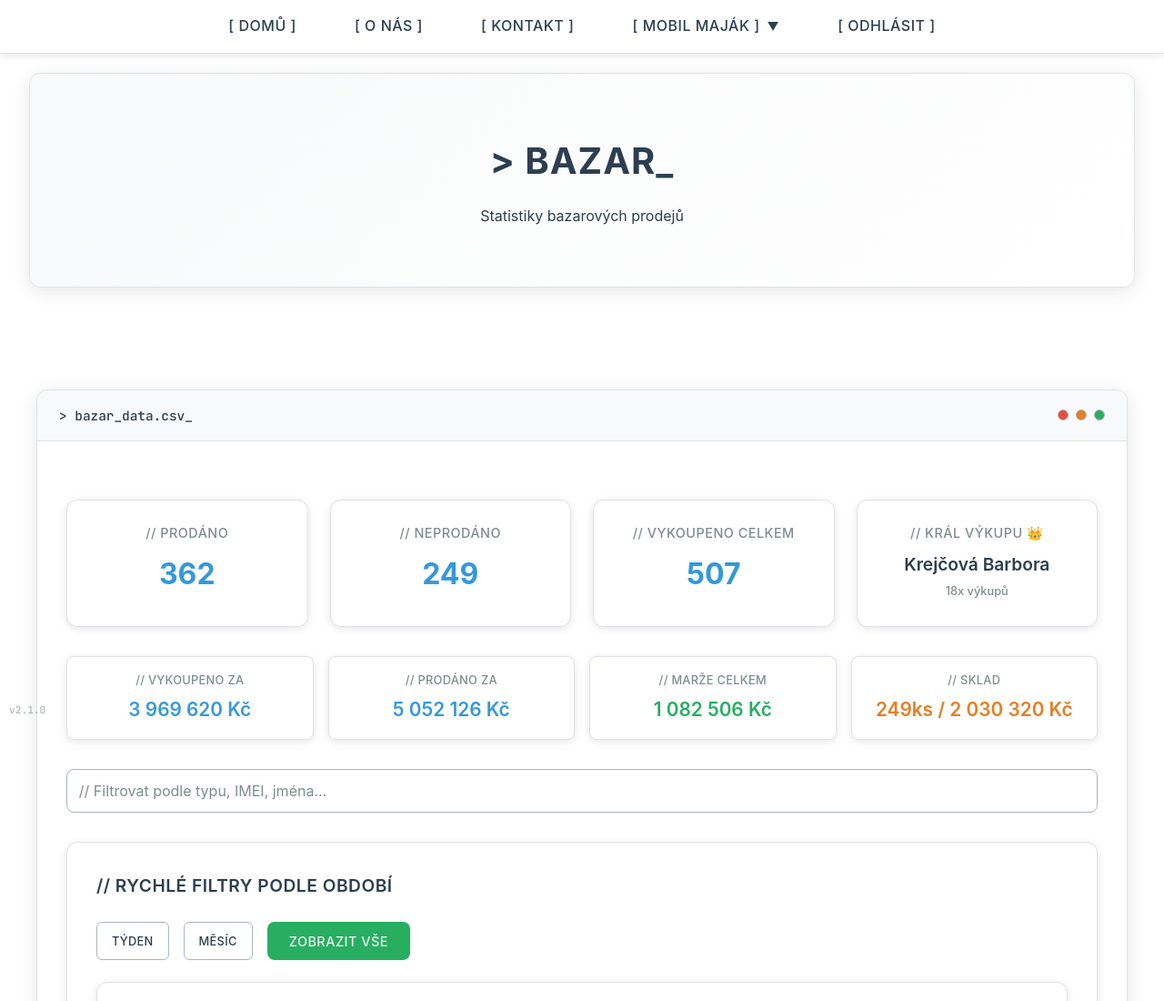
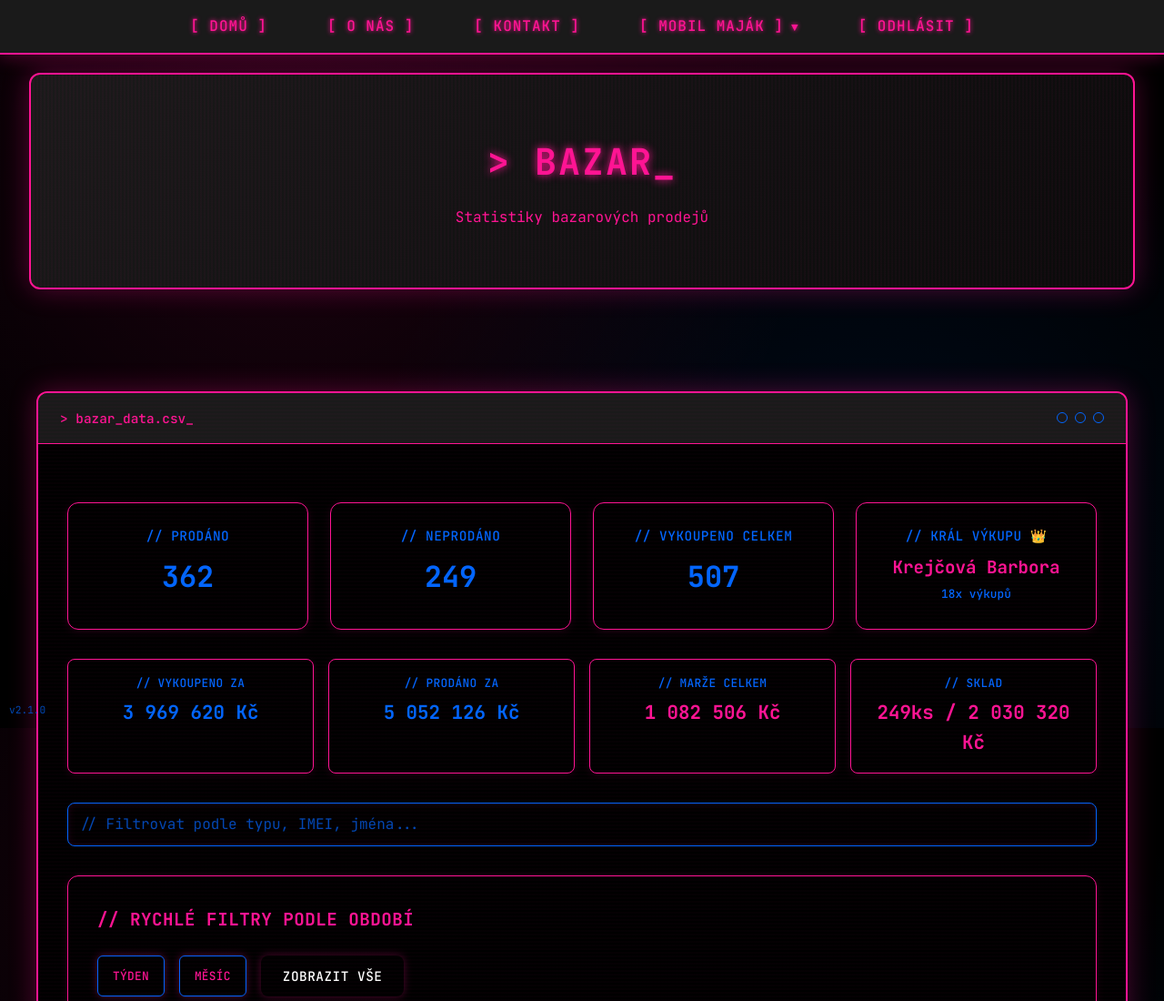
Before and after one commit to simekmartas/simekworkspace, a plain HTML site: page bazar.html in a window 1280 px wide. Shown: the top 1100 px of the page at 91% size. Drawn offline with Linux system fonts and the light colour scheme; no server answers; sample sign-in values are in the browser's storage.

Commit message:
Add files via upload

```diff
--- a/navigation.js
+++ b/navigation.js
@@ -4,12 +4,12 @@ function updateNavigation() {
     const isLoggedIn = localStorage.getItem('isLoggedIn');
 
     // Přidání hamburger menu pro mobily
-    const header = document.querySelector('header');
-    if (!header.querySelector('.hamburger')) {
+    const headerContent = document.querySelector('.header-content');
+    if (headerContent && !headerContent.querySelector('.hamburger')) {
         const hamburger = document.createElement('button');
         hamburger.className = 'hamburger';
         hamburger.innerHTML = '<span></span><span></span><span></span>';
-        header.appendChild(hamburger);
+        headerContent.appendChild(hamburger);
     }
 
     // Základní položky menu pro všechny uživatele
--- a/styles.css
+++ b/styles.css
@@ -6,33 +6,51 @@
 }
 
 :root {
-    /* Minimalistická paleta barev */
-    --primary-dark: #2c3e50;
-    --primary-light: #34495e;
-    --accent-blue: #3498db;
-    --accent-green: #27ae60;
-    --accent-orange: #e67e22;
-    --accent-red: #e74c3c;
-    --text-primary: #2c3e50;
-    --text-secondary: #7f8c8d;
-    --text-light: #ecf0f1;
-    --background-light: #ffffff;
-    --background-gray: #f8f9fa;
-    --border-light: #dee2e6;
-    --border-medium: #adb5bd;
-    --shadow-light: rgba(0, 0, 0, 0.1);
-    --shadow-medium: rgba(0, 0, 0, 0.15);
+    /* Firemní identita - černá, modrá, růžová, bílá paleta */
+    --primary-dark: #000000;
+    --primary-light: #1a1a1a;
+    --accent-blue: #0066ff;
+    --accent-blue-light: #3399ff;
+    --accent-blue-dark: #0044cc;
+    --accent-pink: #ff1493;
+    --accent-pink-light: #ff69b4;
+    --accent-pink-dark: #dc143c;
+    --text-primary: #ff1493;
+    --text-secondary: #0066ff;
+    --text-light: #ffffff;
+    --text-retro: #ff1493;
+    --background-light: #000000;
+    --background-gray: #1a1a1a;
+    --background-dark: #0a0a0a;
+    --border-light: #ff1493;
+    --border-medium: #0066ff;
+    --border-retro: #ffffff;
+    --shadow-light: rgba(255, 20, 147, 0.1);
+    --shadow-medium: rgba(255, 20, 147, 0.2);
+    --shadow-glow: rgba(255, 20, 147, 0.3);
+
+    /* Retro terminálové barvy */
+    --retro-pink: #ff1493;
+    --retro-blue: #0066ff;
+    --retro-white: #ffffff;
+    --retro-black: #000000;
+    --retro-pink-bright: #ff69b4;
+    --retro-blue-bright: #3399ff;
 }
 
 body {
-    font-family: 'Inter', 'Segoe UI', 'Roboto', sans-serif;
+    font-family: 'JetBrains Mono', 'Courier New', monospace;
     line-height: 1.6;
-    color: var(--text-primary);
+    color: var(--text-retro);
     background: var(--background-light);
     min-height: 100vh;
     -webkit-text-size-adjust: 100%;
-    -webkit-tap-highlight-color: rgba(52, 152, 219, 0.2);
+    -webkit-tap-highlight-color: rgba(255, 20, 147, 0.2);
     touch-action: manipulation;
+    background-image:
+        radial-gradient(circle at 25% 25%, rgba(255, 20, 147, 0.1) 0%, transparent 50%),
+        radial-gradient(circle at 75% 75%, rgba(0, 102, 255, 0.1) 0%, transparent 50%);
+    background-attachment: fixed;
 }
 
 /* Bezpečnostní skrytí obsahu pro chráněné stránky */
@@ -45,14 +63,15 @@ body.protected-page.authenticated {
 }
 
 header {
-    background: var(--background-light);
+    background: var(--background-gray);
     padding: 1rem 0;
     position: fixed;
     width: 100%;
     top: 0;
     z-index: 1000;
-    border-bottom: 1px solid var(--border-light);
-    box-shadow: 0 2px 10px var(--shadow-light);
+    border-bottom: 2px solid var(--border-light);
+    box-shadow: 0 2px 20px var(--shadow-glow);
+    backdrop-filter: blur(10px);
 }
 
 nav ul {
@@ -63,21 +82,26 @@ nav ul {
 }
 
 nav a {
-    color: var(--text-primary);
+    color: var(--text-retro);
     text-decoration: none;
     font-weight: 500;
-    transition: all 0.2s ease;
+    transition: all 0.3s ease;
     text-transform: uppercase;
-    letter-spacing: 0.5px;
+    letter-spacing: 1px;
     white-space: nowrap;
     padding: 0.5rem 1rem;
     border-radius: 6px;
+    border: 1px solid transparent;
+    text-shadow: 0 0 5px var(--retro-pink);
 }
 
 nav a:hover {
-    color: var(--accent-blue);
-    background: var(--background-gray);
+    color: var(--retro-blue);
+    background: var(--background-dark);
     text-decoration: none;
+    border: 1px solid var(--retro-blue);
+    box-shadow: 0 0 10px var(--retro-blue);
+    text-shadow: 0 0 10px var(--retro-blue);
 }
 
 main {
@@ -90,32 +114,56 @@ section {
 }
 
 .hero {
-    background: linear-gradient(135deg, var(--background-gray) 0%, var(--background-light) 100%);
-    color: var(--text-primary);
+    background: linear-gradient(135deg, var(--background-gray) 0%, var(--background-dark) 100%);
+    color: var(--text-retro);
     text-align: center;
     padding: 4rem 2rem;
-    border: 1px solid var(--border-light);
+    border: 2px solid var(--border-light);
     margin: 2rem;
     border-radius: 12px;
-    box-shadow: 0 4px 20px var(--shadow-light);
+    box-shadow: 0 0 30px var(--shadow-glow);
+    position: relative;
+    overflow: hidden;
+}
+
+.hero::before {
+    content: '';
+    position: absolute;
+    top: 0;
+    left: 0;
+    right: 0;
+    bottom: 0;
+    background:
+        repeating-linear-gradient(
+            90deg,
+            transparent,
+            transparent 2px,
+            rgba(255, 20, 147, 0.03) 2px,
+            rgba(255, 20, 147, 0.03) 4px
+        );
+    pointer-events: none;
 }
 
 h1 {
     font-size: 2.5rem;
     margin-bottom: 1rem;
     text-transform: uppercase;
-    letter-spacing: 1px;
-    color: var(--text-primary);
+    letter-spacing: 2px;
+    color: var(--text-retro);
     font-weight: 700;
+    text-shadow: 0 0 10px var(--retro-pink);
+    position: relative;
+    z-index: 1;
 }
 
 h2 {
     font-size: 2rem;
     margin-bottom: 1.5rem;
-    color: var(--accent-blue);
+    color: var(--retro-blue);
     text-transform: uppercase;
-    letter-spacing: 0.5px;
+    letter-spacing: 1px;
     font-weight: 600;
+    text-shadow: 0 0 8px var(--retro-blue);
 }
 
 #contact-form {
@@ -128,23 +176,26 @@ h2 {
 
 input, textarea {
     padding: 0.8rem;
-    border: 1px solid var(--border-medium);
+    border: 2px solid var(--border-light);
     border-radius: 6px;
     font-size: 1rem;
-    font-family: inherit;
-    background: var(--background-light);
-    color: var(--text-primary);
-    transition: border-color 0.2s ease, box-shadow 0.2s ease;
+    font-family: 'JetBrains Mono', monospace;
+    background: var(--background-gray);
+    color: var(--text-retro);
+    transition: all 0.3s ease;
+    box-shadow: inset 0 0 10px rgba(255, 20, 147, 0.1);
 }
 
 input:focus, textarea:focus {
     outline: none;
-    border-color: var(--accent-blue);
-    box-shadow: 0 0 0 3px rgba(52, 152, 219, 0.1);
+    border-color: var(--retro-blue);
+    box-shadow: 0 0 15px var(--retro-blue), inset 0 0 15px rgba(0, 102, 255, 0.2);
+    text-shadow: 0 0 5px var(--retro-pink);
 }
 
 input::placeholder, textarea::placeholder {
     color: var(--text-secondary);
+    opacity: 0.7;
 }
 
 textarea {
@@ -153,24 +204,28 @@ textarea {
 }
 
 button {
-    background: var(--accent-blue);
-    color: var(--text-light);
+    background: linear-gradient(135deg, var(--retro-pink), var(--accent-pink-light));
+    color: var(--retro-white);
     padding: 0.8rem 1.5rem;
-    border: none;
+    border: 2px solid var(--retro-pink);
     cursor: pointer;
     font-size: 1rem;
-    transition: all 0.2s ease;
+    transition: all 0.3s ease;
     text-transform: uppercase;
-    letter-spacing: 0.5px;
-    font-family: inherit;
+    letter-spacing: 1px;
+    font-family: 'JetBrains Mono', monospace;
     border-radius: 6px;
-    font-weight: 500;
+    font-weight: 600;
+    text-shadow: 0 0 5px rgba(0, 0, 0, 0.5);
+    box-shadow: 0 0 10px rgba(255, 20, 147, 0.3);
 }
 
 button:hover {
-    background: #2980b9;
-    transform: translateY(-1px);
-    box-shadow: 0 4px 12px var(--shadow-medium);
+    background: linear-gradient(135deg, var(--retro-blue), var(--accent-blue-light));
+    border-color: var(--retro-blue);
+    transform: translateY(-2px);
+    box-shadow: 0 0 20px var(--retro-blue), 0 4px 15px rgba(0, 102, 255, 0.4);
+    text-shadow: 0 0 8px rgba(0, 0, 0, 0.8);
 }
 
 footer {
@@ -180,7 +235,8 @@ footer {
     padding: 1rem;
     margin-top: 2rem;
     font-size: 0.9rem;
-    border-top: 1px solid var(--border-light);
+    border-top: 2px solid var(--border-light);
+    box-shadow: 0 -2px 10px var(--shadow-glow);
 }
 
 /* Hamburger menu */
@@ -197,15 +253,17 @@ footer {
 .hamburger span {
     width: 25px;
     height: 3px;
-    background: var(--text-primary);
+    background: var(--retro-pink);
     margin: 3px 0;
     transition: 0.3s;
     border-radius: 2px;
+    box-shadow: 0 0 5px var(--retro-pink);
 }
 
 .hamburger.active span:nth-child(1) {
     transform: rotate(-45deg) translate(-5px, 6px);
-    background: var(--accent-blue);
+    background: var(--retro-blue);
+    box-shadow: 0 0 8px var(--retro-blue);
 }
 
 .hamburger.active span:nth-child(2) {
@@ -214,7 +272,8 @@ footer {
 
 .hamburger.active span:nth-child(3) {
     transform: rotate(45deg) translate(-5px, -6px);
-    background: var(--accent-blue);
+    background: var(--retro-blue);
+    box-shadow: 0 0 8px var(--retro-blue);
 }
 
 /* Mobilní optimalizace */
@@ -224,10 +283,11 @@ footer {
     }
 
     header {
-        padding: 0.5rem 1rem;
-        display: flex;
-        justify-content: space-between;
-        align-items: center;
+        padding: 0.5rem 0;
+    }
+
+    .header-content {
+        padding: 0 1rem;
     }
 
     .hamburger {
@@ -746,13 +806,33 @@ tr:hover td {
 
 /* Data komponenty */
 .retro-data-container {
-    background: var(--background-light);
-    border: 1px solid var(--border-light);
+    background: var(--background-gray);
+    border: 2px solid var(--border-light);
     border-radius: 12px;
     margin: 2rem auto;
     max-width: 1200px;
-    box-shadow: 0 4px 20px var(--shadow-light);
+    box-shadow: 0 0 30px var(--shadow-glow);
     overflow: hidden;
+    position: relative;
+}
+
+.retro-data-container::before {
+    content: '';
+    position: absolute;
+    top: 0;
+    left: 0;
+    right: 0;
+    bottom: 0;
+    background:
+        repeating-linear-gradient(
+            0deg,
+            transparent,
+            transparent 2px,
+            rgba(255, 20, 147, 0.02) 2px,
+            rgba(255, 20, 147, 0.02) 4px
+        );
+    pointer-events: none;
+    z-index: 1;
 }
 
 .retro-data-header {
@@ -2180,3 +2260,43 @@ input.date-input[readonly] {
         font-size: 0.8rem;
     }
 }
+
+/* Logo */
+.logo {
+    font-family: 'JetBrains Mono', monospace;
+    font-size: 1.5rem;
+    font-weight: 700;
+    color: var(--retro-pink);
+    text-shadow: 0 0 10px var(--retro-pink);
+    text-transform: uppercase;
+    letter-spacing: 2px;
+    margin-right: 2rem;
+    text-decoration: none;
+    transition: all 0.3s ease;
+}
+
+.logo:hover {
+    color: var(--retro-blue);
+    text-shadow: 0 0 15px var(--retro-blue);
+    transform: scale(1.05);
+}
+
+.header-content {
+    display: flex;
+    justify-content: space-between;
+    align-items: center;
+    max-width: 1200px;
+    margin: 0 auto;
+    padding: 0 2rem;
+}
+
+@media (max-width: 768px) {
+    .logo {
+        font-size: 1.2rem;
+        margin-right: 1rem;
+    }
+
+    .header-content {
+        padding: 0 1rem;
+    }
+}
```
Also changed, not shown: eshop.html (+8 -5 lines), index.html (+8 -5 lines).
